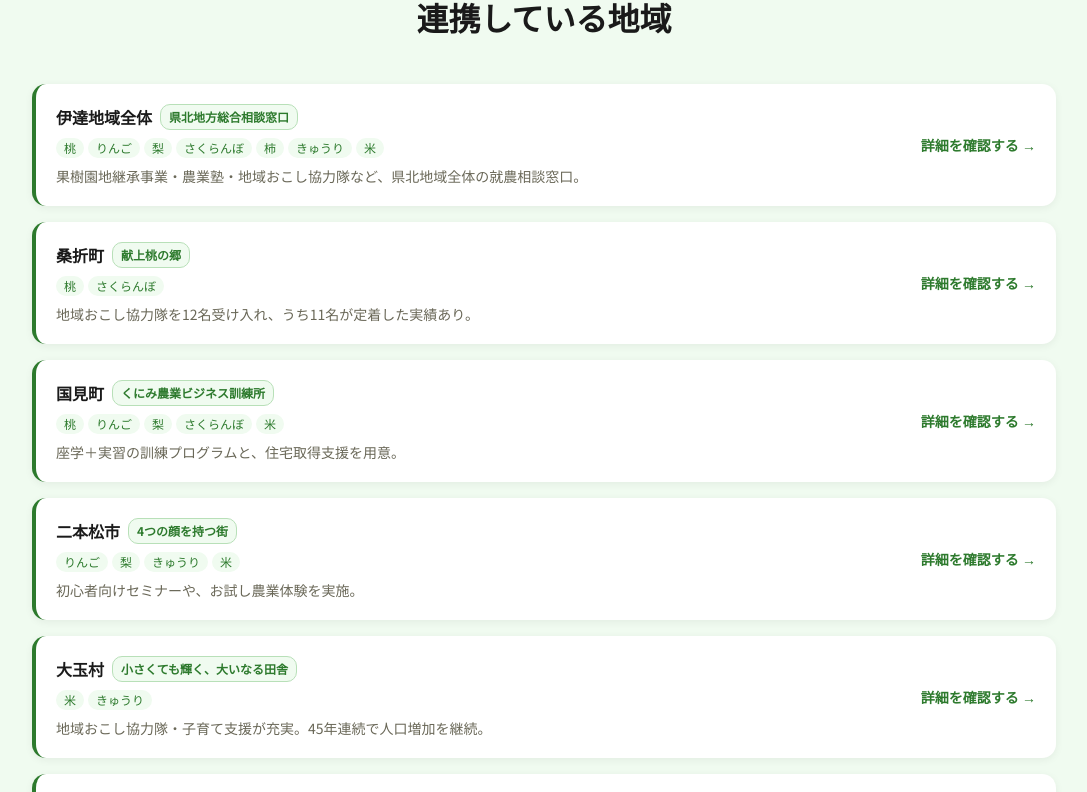
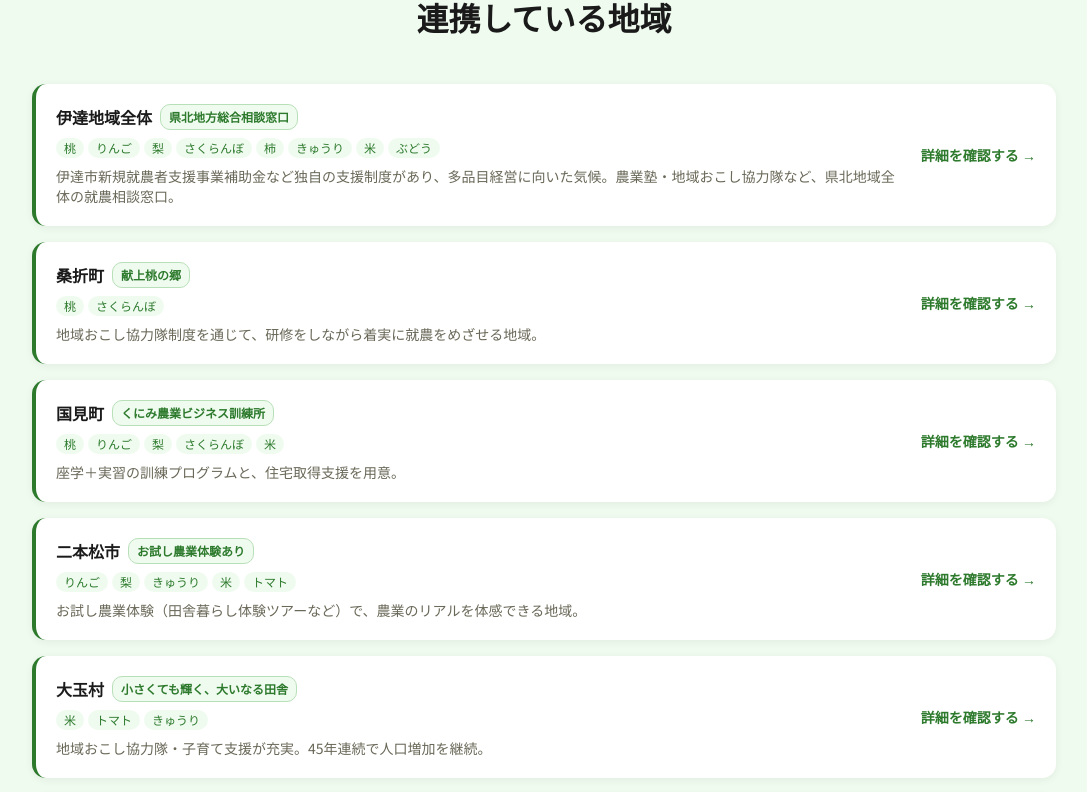
Before and after one commit to oonukisouta643-afk/agri-guide-next, a Next.js app: page / in a window 1280 px wide. Shown: the part 3284-4076 px from the top of the page, without its empty margins (96-1183 px from the left). Built offline with nearby package versions, Linux system fonts and the light colour scheme; no server answers.

Commit message:
桑折町・二本松市の未確認な数字・訴求文言を修正

```diff
--- a/src/data/regions.ts
+++ b/src/data/regions.ts
@@ -1,18 +1,26 @@
-import type { CropKey } from "@/lib/simulator/types";
+import type { CapKey, CropKey, FamilyKey, TimingKey } from "@/lib/simulator/types";
 
 // 福島県北6地域の就農支援施策データ
 // 出典：「AgriGuide_プロジェクト追記版_2026年8月」A章・「AgriGuide_Next移行_要件定義書v2.0」§6（地域マッチングスコアリングロジック）
+// ／agri-simulator-v4.html（旧版）REGIONS配列（638〜690行目）から個別URL・push・tradeoff・
+// スコアリング用の資金/家族/時期条件を移植。
 //
 // 2026年7月26日の就農フェアにて各行政担当者より掲載許可をいただいた情報。
-// 各地域の「詳細を確認する」リンク先は、地域ごとの個別ページが確定するまでの暫定措置として
-// 県北地方総合相談窓口の共通ページに揃えている（要更新：地域別の個別URLが判明次第差し替え）。
 //
-// cropKeysは要件定義書§6「地域マッチングスコアリングロジック」の対応品目表から転記。
-// 原文には桑折町「oran」・伊達市周辺「kaki」・二本松市/大玉村/本宮市「veg」など、
-// Q4の選択肢（momo/apple/nashi/saku/kyu/rice/any）に存在しないコードが含まれていた。
-// これらはQ4で選択され得ないため実質的にスコアリングへ影響しない（＝常に不一致）。
-// 誤記の可能性が高いが、要件定義書の記載を変更せずそのまま反映し、該当コードは
-// cropKeysから除外（無効なコードとして扱う）した。実データ確定時に要確認。
+// cropKeysは要件定義書§6「地域マッチングスコアリングロジック」の対応品目表 兼
+// 旧版REGIONS配列のcrops値をQ4の新しい選択肢コード（momo/apple/nashi/grape/saku/kaki/
+// kyu/tomato/rice/organic/flower/any/dairy/beef/chicken）に対応させたもの。
+//
+// 「date」＝伊達地域は旧版では「果樹園地継承事業」を推しポイントとして紹介していたが、
+// この事業名は実在が確認できない誤りだったため（2026年8月に県北地方で修正済み）、
+// ここでは正しい制度名「伊達市新規就農者支援事業補助金」に置き換えて記載している。
+//
+// 2026年8月29日：「koori」（桑折町）の「地域おこし協力隊12名受け入れ・11名定着」という
+// 具体的な数字と、「nihonmatsu」（二本松市）の「初心者向けセミナー（オンライン開催あり）」
+// というタグ・訴求文言は、出典ページが見つからず／2022年開催の記録しか確認できないなど
+// 裏取りが取れなかったため、具体的な数字・未確認の開催状況には触れない表現に修正した
+// （県北6市町村_補助金制度調査.md 参照）。行政に最新状況を確認できたら、より具体的な
+// 訴求内容に戻すことも検討する。
 
 export type RegionKey =
   | "date"
@@ -30,32 +38,49 @@ export type Region = {
   crops: string[];
   /** シミュレーターのスコアリング用（Q4の選択肢コードと対応） */
   cropKeys: CropKey[];
+  /** スコアリング用：自己資金の範囲内で始めやすいか */
+  capKeys: CapKey[];
+  /** スコアリング用：生活環境が向いている家族構成 */
+  familyKeys: FamilyKey[];
+  /** スコアリング用：向いている就農時期 */
+  timingKeys: TimingKey[];
   description: string;
+  /** 地域の推しポイント（ポジティブな訴求文） */
+  push: string;
+  /** 注意点・向き不向き（トレードオフの説明） */
+  tradeoff: string;
   link: string;
 };
-
-const KENPO_URL = "https://www.pref.fukushima.lg.jp/sec/36210a/";
 
 export const regions: Region[] = [
   {
     key: "date",
     name: "伊達地域全体",
     tag: "県北地方総合相談窓口",
-    crops: ["桃", "りんご", "梨", "さくらんぼ", "柿", "きゅうり", "米"],
-    // 原文コード：momo/apple/nashi/saku/kaki/kyu/rice（kakiは無効コードのため除外）
-    cropKeys: ["momo", "apple", "nashi", "saku", "kyu", "rice"],
-    description: "果樹園地継承事業・農業塾・地域おこし協力隊など、県北地域全体の就農相談窓口。",
-    link: KENPO_URL,
+    crops: ["桃", "りんご", "梨", "さくらんぼ", "柿", "きゅうり", "米", "ぶどう"],
+    cropKeys: ["momo", "apple", "nashi", "saku", "kaki", "kyu", "rice", "grape"],
+    capKeys: ["100to300", "300to500", "o500"],
+    familyKeys: ["single", "couple", "kids"],
+    timingKeys: ["w1y", "w3y"],
+    description:
+      "伊達市新規就農者支援事業補助金など独自の支援制度があり、多品目経営に向いた気候。農業塾・地域おこし協力隊など、県北地域全体の就農相談窓口。",
+    push: "伊達市新規就農者支援事業補助金など独自の支援制度があり、多品目経営に向いた気候。",
+    tradeoff: "農地の競争率が高い場合あり。JAの農業塾への参加が就農への近道。",
+    link: "https://www.city.fukushima-date.lg.jp/site/iju/ouen.html",
   },
   {
     key: "koori",
     name: "桑折町",
     tag: "献上桃の郷",
     crops: ["桃", "さくらんぼ"],
-    // 原文コード：momo/oran/saku（oranは無効コードのため除外）
     cropKeys: ["momo", "saku"],
-    description: "地域おこし協力隊を12名受け入れ、うち11名が定着した実績あり。",
-    link: KENPO_URL,
+    capKeys: ["u100", "100to300", "300to500", "o500"],
+    familyKeys: ["single", "couple", "kids"],
+    timingKeys: ["w1y", "w3y", "o3y", "info"],
+    description: "地域おこし協力隊制度を通じて、研修をしながら着実に就農をめざせる地域。",
+    push: "地域おこし協力隊で研修しながら就農を目指せる、受け入れ実績のある地域。",
+    tradeoff: "研修期間が2〜3年かかる。即就農よりじっくり育てたい人向け。",
+    link: "https://www.town.koori.fukushima.jp/site/iju/1831.html",
   },
   {
     key: "kunimi",
@@ -63,37 +88,54 @@ export const regions: Region[] = [
     tag: "くにみ農業ビジネス訓練所",
     crops: ["桃", "りんご", "梨", "さくらんぼ", "米"],
     cropKeys: ["momo", "apple", "nashi", "saku", "rice"],
+    capKeys: ["u100", "100to300", "300to500", "o500"],
+    familyKeys: ["single", "couple", "kids"],
+    timingKeys: ["w1y", "w3y", "o3y", "info"],
     description: "座学＋実習の訓練プログラムと、住宅取得支援を用意。",
-    link: KENPO_URL,
+    push: "農業ビジネス訓練所で座学＋実習。未経験でも体系的に学べる研修体制あり。",
+    tradeoff: "桃の産地としては桑折町・伊達市の方が規模が大きい。",
+    link: "https://www.town.kunimi.fukushima.jp",
   },
   {
     key: "nihonmatsu",
     name: "二本松市",
-    tag: "4つの顔を持つ街",
-    crops: ["りんご", "梨", "きゅうり", "米"],
-    // 原文コード：apple/nashi/kyu/rice/veg（vegは無効コードのため除外）
-    cropKeys: ["apple", "nashi", "kyu", "rice"],
-    description: "初心者向けセミナーや、お試し農業体験を実施。",
-    link: KENPO_URL,
+    tag: "お試し農業体験あり",
+    crops: ["りんご", "梨", "きゅうり", "米", "トマト"],
+    cropKeys: ["apple", "nashi", "kyu", "rice", "tomato"],
+    capKeys: ["u100", "100to300", "300to500"],
+    familyKeys: ["single", "couple", "kids"],
+    timingKeys: ["w3y", "o3y", "info"],
+    description: "お試し農業体験（田舎暮らし体験ツアーなど）で、農業のリアルを体感できる地域。",
+    push: "お試し農業体験（田舎暮らし体験ツアーなど）で農業のリアルを体感できる。",
+    tradeoff: "桃の主産地ではないため、桃希望の方には伊達地域の方が適している。",
+    link: "https://www.city.nihonmatsu.lg.jp/",
   },
   {
     key: "otama",
     name: "大玉村",
     tag: "小さくても輝く、大いなる田舎",
-    crops: ["米", "きゅうり"],
-    // 原文コード：rice/veg/kyu（vegは無効コードのため除外）
-    cropKeys: ["rice", "kyu"],
+    crops: ["米", "トマト", "きゅうり"],
+    cropKeys: ["rice", "tomato", "kyu"],
+    capKeys: ["u100", "100to300"],
+    familyKeys: ["kids"],
+    timingKeys: ["w3y", "o3y", "info"],
     description: "地域おこし協力隊・子育て支援が充実。45年連続で人口増加を継続。",
-    link: KENPO_URL,
+    push: "45年間人口増加中。子育て支援が充実。地域おこし協力隊で就農を目指せる。",
+    tradeoff: "果樹より野菜・米向きの地域。果樹希望の方には向かない場合あり。",
+    link: "https://www.vill.otama.fukushima.jp",
   },
   {
     key: "motomiya",
     name: "本宮市",
     tag: "へそのまち",
-    crops: ["米"],
-    // 原文コード：rice/veg（vegは無効コードのため除外）
-    cropKeys: ["rice"],
+    crops: ["米", "トマト"],
+    cropKeys: ["rice", "tomato"],
+    capKeys: ["u100", "100to300"],
+    familyKeys: ["single", "couple"],
+    timingKeys: ["info", "o3y"],
     description: "お試し宿泊制度があり、体験移住から始められる。",
-    link: KENPO_URL,
+    push: "宿泊施設でお試し滞在しながら農業体験できる。まず雰囲気を掴みたい人向け。",
+    tradeoff: "果樹の主産地ではない。米・野菜中心の農業が主流。",
+    link: "https://www.city.motomiya.lg.jp",
   },
 ];
```
